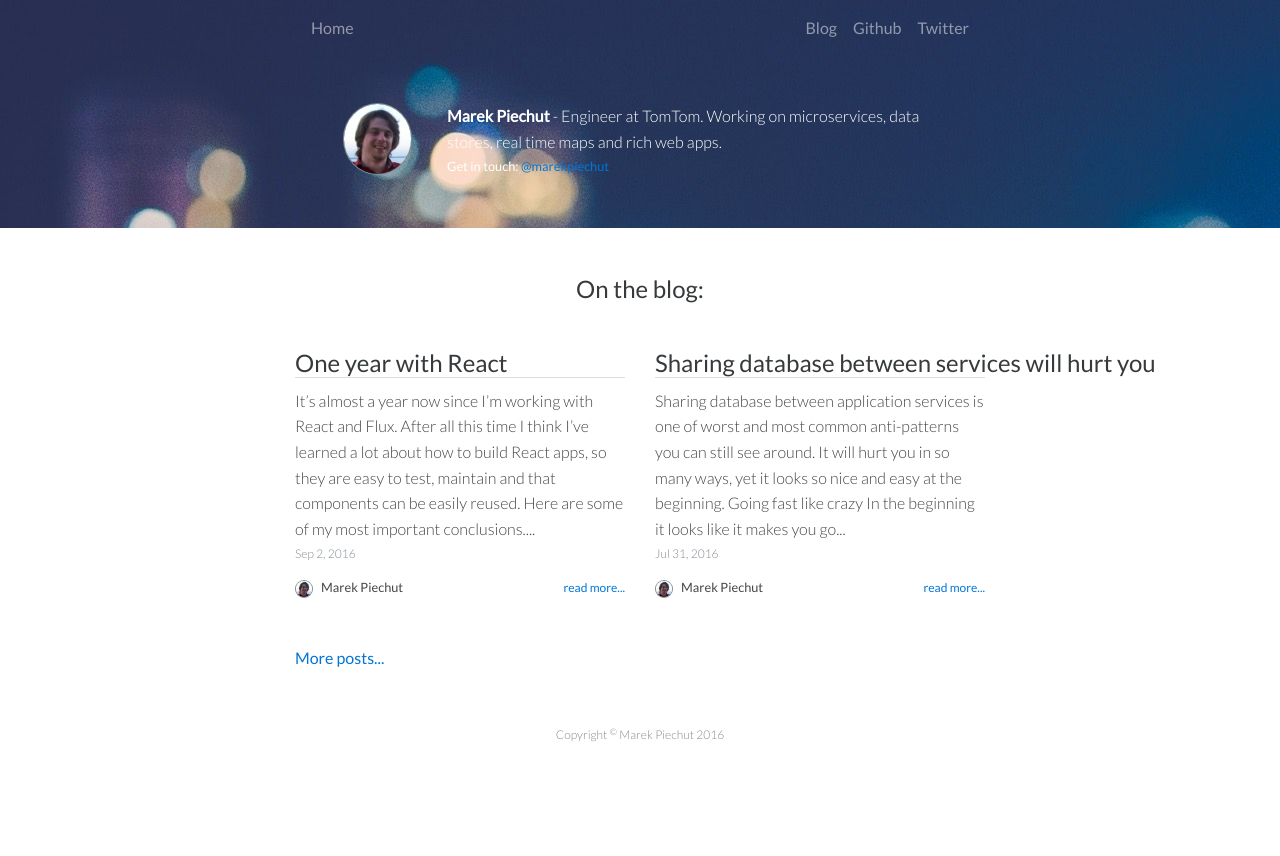
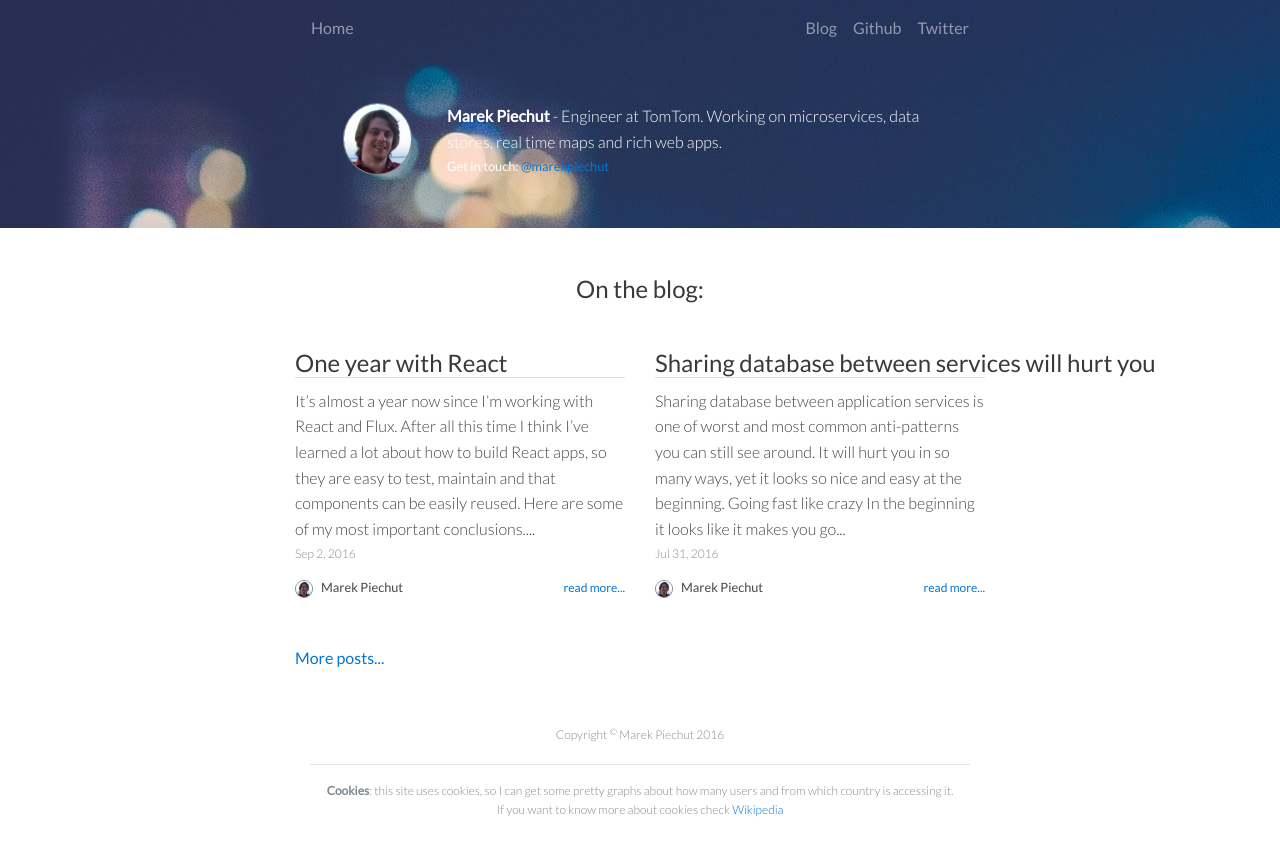
Before and after one commit to marekpiechut/marekpiechut.github.io, a Jekyll site: the page built from index.html, in a window 1280 px wide. Shown: the top 856 px of the page. Built offline with Jekyll 4.4.1, drawn with Linux system fonts in a browser that asks for light colours; comment, search, counter and statistics services are not loaded.

Commit message:
Add cookies warning

```diff
--- a/_includes/footer.html
+++ b/_includes/footer.html
@@ -1,5 +1,11 @@
 <footer>
 	<div class="text-small text-muted col-xs-12 p-b-3 text-center">
-		Copyright <sup>&copy</sup> {{site.author}} 2016
+		<div>Copyright <sup>&copy</sup> {{site.author}} 2016</div>
+		<hr/>
+		<div style="line-height: 1.6em">
+			<b>Cookies</b>: this site uses cookies, so I can get some pretty graphs about how many users and from which country is accessing it.
+			<br/>
+			If you want to know more about cookies check <a href="https://en.wikipedia.org/wiki/HTTP_cookie">Wikipedia</a>
+		</div>
 	</div>
 </footer>
```
